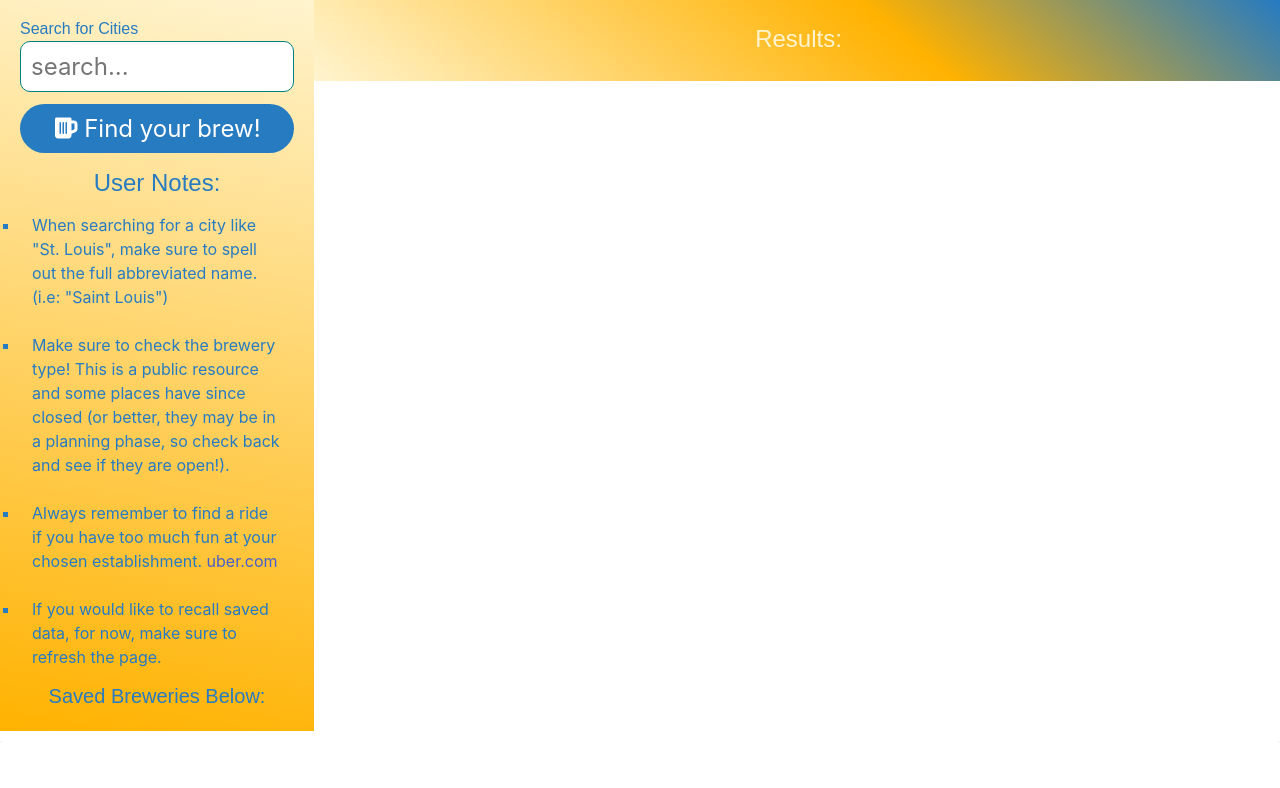
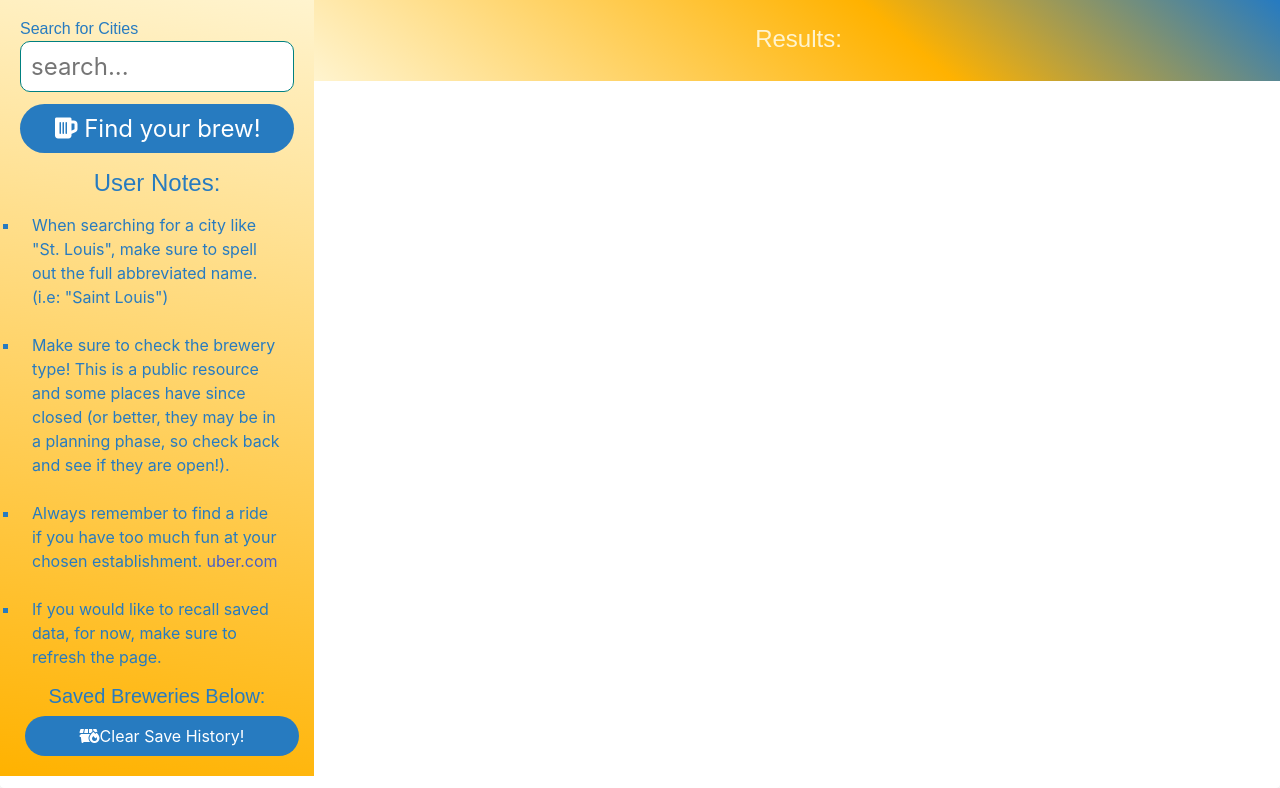
Before and after one commit to Vincenttoon/brewery-finder, a plain HTML site: page index.html in a window 1280 px wide. Shown: the part 219-1007 px from the top of the page. Before the commit the page ends 962 px from the top, so only its background shows below. Drawn offline with nearby package versions, Linux system fonts and the light colour scheme; some packages are replaced by stand-ins of ours.

Commit message:
read me updated and clear button added

```diff
--- a/assets/css/style.css
+++ b/assets/css/style.css
@@ -39,6 +39,7 @@
     border-radius: 10px;
     font-size: 1.2em;
 }
+
 .search-side button{
     background-color: var(--third);
     color: white;
@@ -159,6 +160,18 @@
 
 }
 
+.clear-btn {
+    margin-left: 5px;
+    margin-top: 5px;
+    background-color: red;
+    color: white;
+}
+
+.clear-btn:hover {
+    background-color: white;
+    color: red;
+}
+
 @media screen and (max-width: 575px) {
     .map-container {
         display: none;
--- a/assets/js/script.js
+++ b/assets/js/script.js
@@ -319,4 +319,8 @@ $('.saved-brewery').on('click', function (event) {
     renderBreweryCards(breweryData);
 });
 
+$('.clear-btn').on('click', function(event) {
+    localStorage.clear();
+});
+
 $("#search-form").on("submit", handleSubmit);
--- a/index.html
+++ b/index.html
@@ -44,6 +44,7 @@
                     <h3 class="has-text-centered is-size-5 saved-brewery-head">Saved Breweries Below:</h3>
                     <div class="search-result" id="saved-locations">
                     </div>
+                    <button class="is-size-6 button clear-btn" id="clear-btn"><i class="fa-solid fa-dumpster-fire"></i> Clear Save History!</button>
                 </div>
             </div>
             <!-- Section 2: Dynamically generated business cards and map information -->
```
Also changed, not shown: 4 other files.
